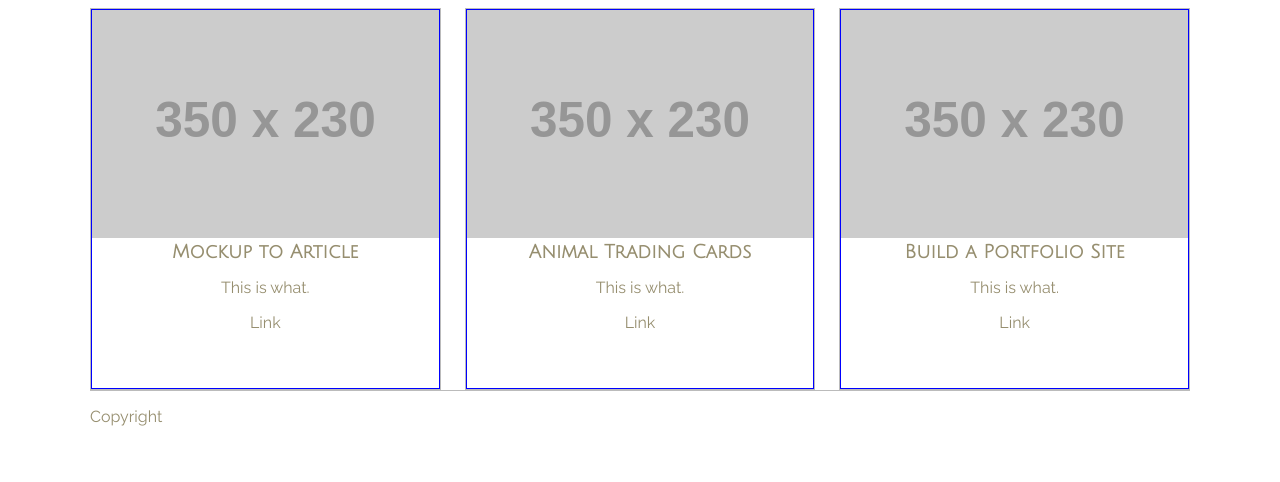
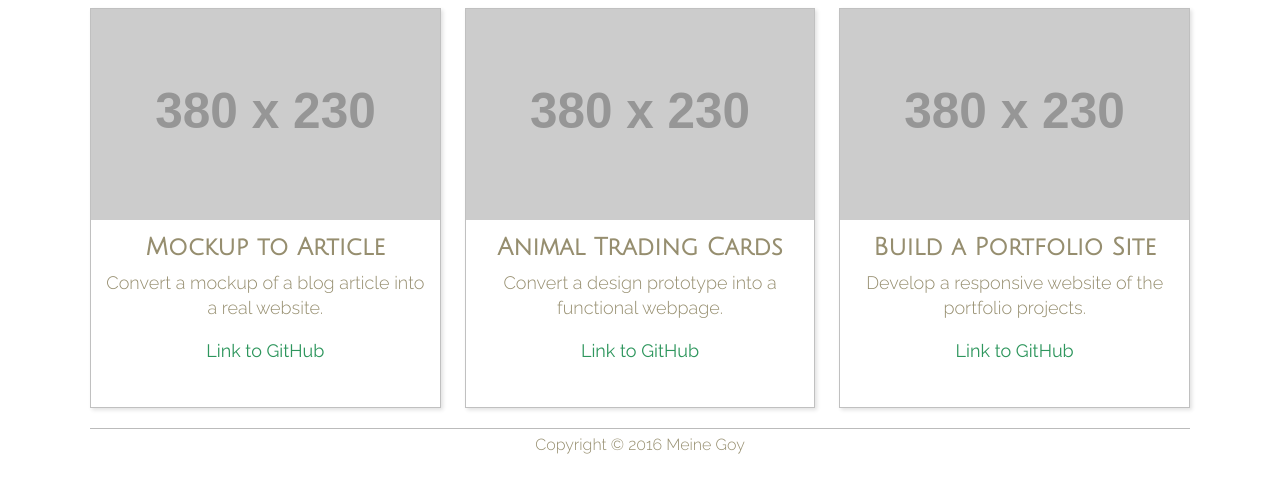
Before and after one commit to ino1sr/udacity-build-a-portfolio-site, a website: page assets/index.html in a window 1280 px wide. Shown: the part 735-1217 px from the top of the page. Before the commit the page ends 1177 px from the top, so only its background shows below. Drawn offline with nearby package versions, Linux system fonts and the light colour scheme; files that its build step writes are made by us from their sources; placeholder pictures from the web are drawn by us.

Commit message:
Projects CSS Layout

```diff
--- a/app/css/app.scss
+++ b/app/css/app.scss
@@ -1,10 +1,10 @@
 * {
-  // border: 1px solid red;
   box-sizing: border-box;
 }
 
 body {
   font-family: 'Raleway', sans-serif;
+  font-weight: 300;
   color: #968e6f;
 }
 
@@ -20,11 +20,25 @@ img {
   max-width: 100%;
 }
 
+p {
+  margin: 0;
+}
+
+a.github-link {
+  font-weight: 400;
+  color: #2e965d;
+  text-decoration: none;
+}
+
+a.github-link:hover {
+  text-decoration: underline;
+}
+
 .header {
   display: flex;
   flex-wrap: wrap;
   flex-direction: column;
-  border-bottom: 4px solid #7d97ad;
+  border-bottom: 4px solid #529671;
   margin-bottom: 20px;
 }
 
@@ -51,10 +65,11 @@ img {
   margin-bottom: 30px;
 }
 
-
+.projects-container {
+  margin-bottom: 20px;
+}
 
 .projects-list {
-  // max-width: 100%;
   display: flex;
   flex-flow: column wrap;
 }
@@ -64,16 +79,21 @@ img {
 }
 
 .project {
-  border: 1px solid #bbb;
+  // border: 1px solid #bbb;
   // text-align: center;
 }
 
 .project-card {
-  border: 1px solid blue;
-  max-width: 350px;
+  border: 1px solid #c0c0c0;
+  box-shadow: 2px 2px 4px 0 rgba(0,0,0,0.12);
+  max-width: 380px;
   text-align: center;
-  height: 380px;
   margin: 0 auto;
+}
+
+.project-name {
+  font-size: 22px;
+  padding: 10px 0;
 }
 
 .project-img {
@@ -81,12 +101,27 @@ img {
   margin: 0;
 }
 
+.project-description {
+  font-size: 17px;
+  padding: 0 10px;
+  line-height: 1.4;
+}
+
+.project-link {
+  font-size: 17px;
+  padding: 20px 0;
+}
+
+.footer {
+  border-top: 1px solid #bbb;
+  padding: 6px 0 20px;
+  text-align: center;
+}
 
 
-footer {
-  border-top: 1px solid #bbb;
-}
-
+/**************************************************
+ * Viewport - 1 Column
+ **************************************************/
 
 @media screen and (max-width: 599px) {
   .header {
@@ -111,7 +146,7 @@ footer {
   }
 
   .projects-container {
-    padding: 0 10px;
+    padding: 0 16px;
   }
 
   .project {
@@ -122,9 +157,30 @@ footer {
     font-size: 22px;
   }
 
+  .project-card {
+    min-height: 380px;
+  }
 
+  .project-link {
+    font-size: 17px;
+  }
 
 }
+
+@media screen and (min-width: 480px) and (max-width: 599px) {
+  .project {
+    padding-bottom: 16px;
+  }
+
+  .projects-title {
+    font-size: 26px;
+  }
+
+}
+
+/**************************************************
+ * Viewport 600px - 2 Columns
+ **************************************************/
 
 @media screen and (min-width: 600px){
   .header {
@@ -159,11 +215,14 @@ footer {
     font-size: 28px;
   }
 
+  .project {
+    width: calc(50%);
+  }
+
 }
 
-@media screen and (min-width: 600px) and (max-width: 849px){
+@media screen and (min-width: 600px) and (max-width: 739px) {
   .project {
-    width: calc(50%);
     padding-bottom: 10px;
   }
 
@@ -175,9 +234,41 @@ footer {
     padding-left: 5px;
   }
 
+  .project-card {
+    min-height: 360px;
+  }
+
 }
 
-@media screen and (min-width: 850px) {
+@media screen and (min-width: 740px) and (max-width: 869px) {
+  .project {
+    padding-bottom: 16px;
+  }
+
+  .project:nth-child(odd) {
+    padding-right: 8px;
+  }
+
+  .project:nth-child(even) {
+    padding-left: 8px;
+  }
+
+  .project-card {
+    height: 400px;
+  }
+
+  .project-description,
+  .project-link {
+    font-size: 18px;
+  }
+
+}
+
+/**************************************************
+ * Viewport 870px - 3 Columns
+ **************************************************/
+
+@media screen and (min-width: 870px) {
   .name {
     font-size: 44px;
   }
@@ -192,6 +283,9 @@ footer {
 
 }
 
+/**************************************************
+ * Viewport 1100px - 3 Columns and Fixed width
+ **************************************************/
 
 @media screen and (min-width: 1100px) {
   .container {
@@ -224,4 +318,17 @@ footer {
     font-size: 36px;
   }
 
+  .project-card {
+    height: 400px;
+  }
+
+  .project-name {
+    font-size: 24px;
+  }
+
+  .project-description,
+  .project-link {
+    font-size: 18px;
+  }
+
 }
--- a/assets/index.html
+++ b/assets/index.html
@@ -8,7 +8,7 @@
 
   <link rel="stylesheet" href="/css/app.css">
   <script src="/js/app.js"></script>
-  <link href="https://fonts.googleapis.com/css?family=Julius+Sans+One|Raleway" rel="stylesheet">
+  <link href="https://fonts.googleapis.com/css?family=Julius+Sans+One|Raleway:300,400" rel="stylesheet">
 </head>
 
 <body>
@@ -30,32 +30,38 @@
       <div class="projects-list">
         <div class="project">
           <article class="project-card">
-            <img class="project-img" src="http://placehold.it/350x230" alt="work">
+            <img class="project-img" src="http://placehold.it/380x230" alt="work">
             <h3 class="project-name">Mockup to Article</h3>
-            <p class="project-description">This is what.</p>
-            <p class="project-link">Link</p>
+            <p class="project-description">
+              Convert a mockup of a blog article into a real website.
+            </p>
+            <p class="project-link"><a href="https://github.com/ino1sr" target="_blank" class="github-link">Link to GitHub</a></p>
           </article>
         </div>
         <div class="project">
           <article class="project-card">
-            <img class="project-img" src="http://placehold.it/350x230" alt="work">
+            <img class="project-img" src="http://placehold.it/380x230" alt="work">
             <h3 class="project-name">Animal Trading Cards</h3>
-            <p class="project-description">This is what.</p>
-            <p class="project-link">Link</p>
+            <p class="project-description">
+              Convert a design prototype into a functional webpage.
+            </p>
+            <p class="project-link"><a href="https://github.com/ino1sr" target="_blank" class="github-link">Link to GitHub</a></p>
           </article>
         </div>
         <div class="project">
           <article class="project-card">
-            <img class="project-img" src="http://placehold.it/350x230" alt="work">
+            <img class="project-img" src="http://placehold.it/380x230" alt="work">
             <h3 class="project-name">Build a Portfolio Site</h3>
-            <p class="project-description">This is what.</p>
-            <p class="project-link">Link</p>
+            <p class="project-description">
+              Develop a responsive website of the portfolio projects.
+            </p>
+            <p class="project-link"><a href="https://github.com/ino1sr" target="_blank" class="github-link">Link to GitHub</a></p>
           </article>
         </div>
       </div>
     </section>
     <footer class="footer">
-      <p>Copyright</p>
+      <p>Copyright © 2016 Meine Goy</p>
     </footer>
   </div>
 </body>
```
